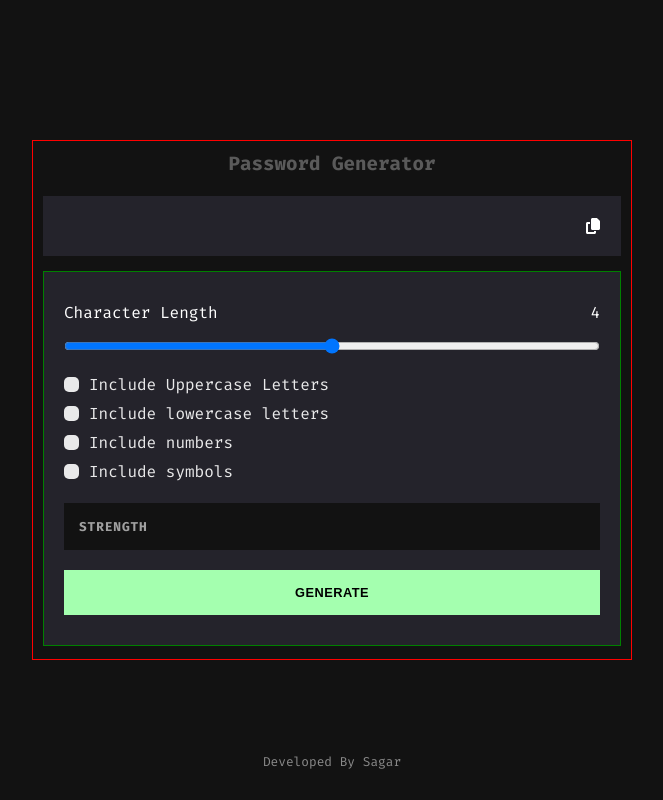
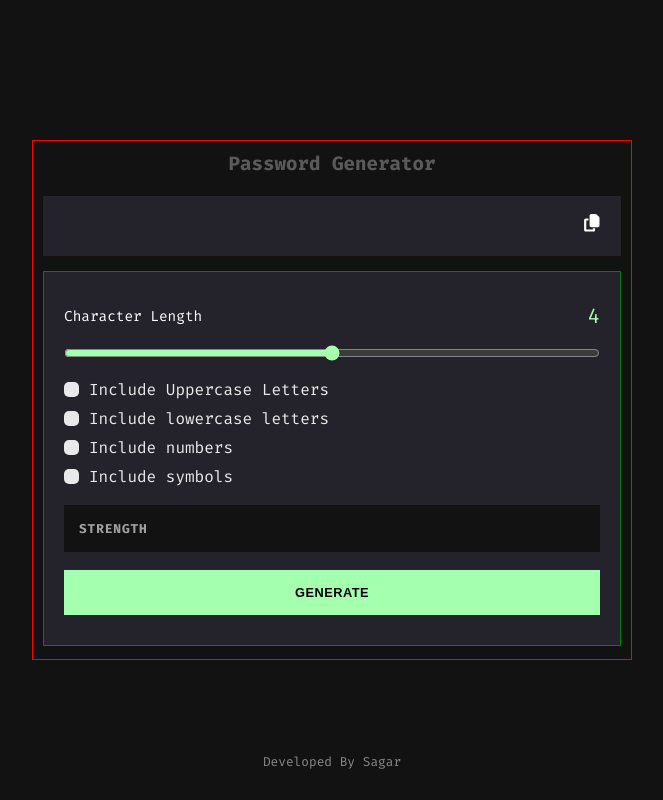
Before and after one commit to sagar-mitra/Frontend-Machine-Coding-, a React (Vite) app in the folder 02-PasswordGenerator/: page / in a window 1280 px wide. Shown: the whole page, without its empty margins (308-971 px from the left). Built offline with nearby package versions, Linux system fonts and the light colour scheme.

Commit message:
feat: add copied text show on click on the copy button

```diff
--- a/02-PasswordGenerator/src/App.jsx
+++ b/02-PasswordGenerator/src/App.jsx
@@ -6,6 +6,7 @@ import PasswordStrength from "./components/PasswordStrength";
 
 const App = () => {
   const [passLength, setPassLength] = useState(4);
+  const [copied, setCopied] = useState(false)
 
   const [checkboxData, setCheckBoxData] = useState([
     { title: "Include Uppercase Letters", state: false },
@@ -23,6 +24,11 @@ const App = () => {
   // Handle Copy Button
   const handleCopy = () => {
     navigator.clipboard.writeText(password);
+    setCopied(true)
+
+    setTimeout(() => {
+      setCopied(false)
+    }, 1000)
   };
 
   const { password, errorMessage, generatePassword } = usePasswordGenerator();
@@ -40,7 +46,7 @@ const App = () => {
         {/* Generate Password Box  */}
         <div className="password-box">
           <h2>{password}</h2>
-          <FaCopy onClick={handleCopy} />
+          <p>{copied ? "Copied" : <FaCopy onClick={handleCopy} />}</p>
         </div>
 
         {/* Lower Part  */}
@@ -48,10 +54,11 @@ const App = () => {
           {/* Character Length  */}
           <div className="character-length-box">
             <span className="flex">
-              <label>Character Length</label>
-              <label>{passLength}</label>
+              <label className="pass-length-text">Character Length</label>
+              <label className="pass-length">{passLength}</label>
             </span>
             <input
+            className="slider"
               type="range"
               max={16}
               min={4}
```
